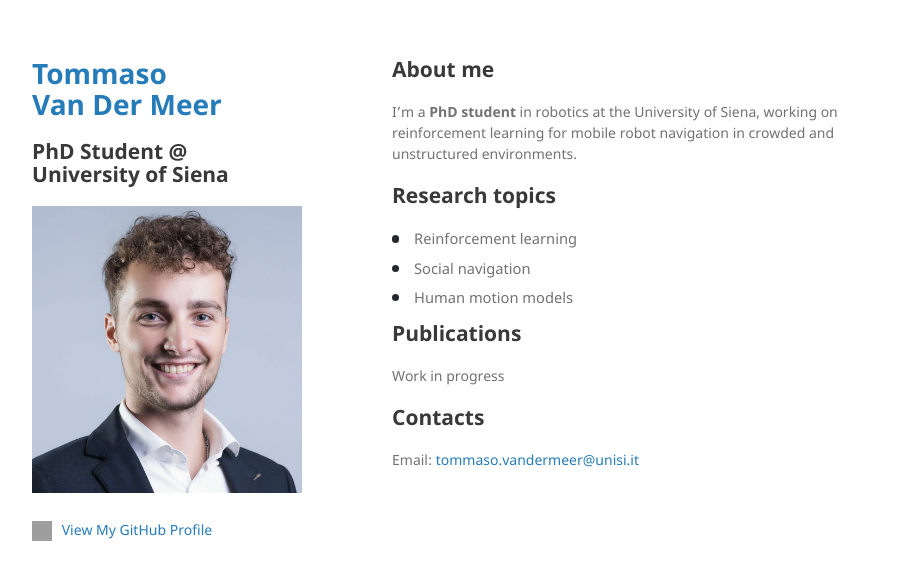
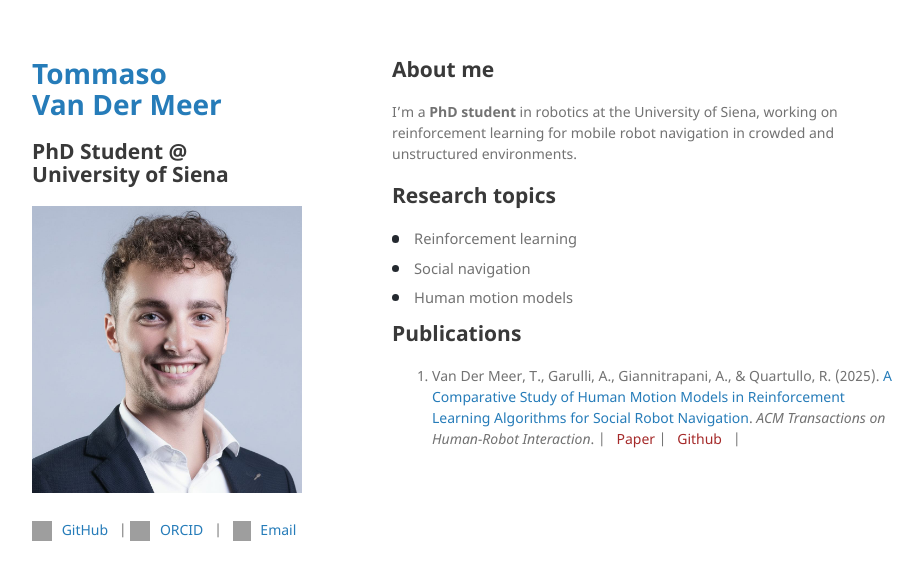
Before and after one commit to TommasoVandermeer/tommasovandermeer.github.io, a Jekyll site: the page built from index.md, in a window 1280 px wide. Shown: the top 580 px of the page, without its empty margins (178-1100 px from the left). Built offline with Jekyll 4.4.1, drawn with Linux system fonts in a browser that asks for light colours; the repository's description, which GitHub fills in, is left out; grey boxes are pictures that could not be loaded.

Commit message:
add publications

```diff
--- a/_config.yml
+++ b/_config.yml
@@ -30,7 +30,7 @@ baseurl: "" # the subpath of your site, e.g. /blog
 url: "https://tommasovandermeer.github.io" # the base hostname & protocol for your site, e.g. http://example.com
 github_username:  TommasoVandermeer
 show_downloads: false
-google_analytics: G-GKZF7DQ602
+google_analytics:
 logo: /assets/img/profile.jpeg
 
 # Build settings
--- /dev/null
+++ b/_data/citations.csv
@@ -0,0 +1,2 @@
+Authors,Title,Publication,Volume,Number,Pages,Year,Publisher,Link,Github
+"Van Der Meer, Tommaso; Garulli, Andrea; Giannitrapani, Antonio; Quartullo, Renato; ",A Comparative Study of Human Motion Models in Reinforcement Learning Algorithms for Social Robot Navigation,ACM Transactions on Human-Robot Interaction,,,,2025,"ACM New York, NY",https://doi.org/10.1145/3746463,https://github.com/TommasoVandermeer/Social-Navigation-PyEnvs
--- /dev/null
+++ b/_includes/publications.html
@@ -0,0 +1,226 @@
+{% assign pub_list = site.data.citations | sort: "Year" | reverse %}
+{% assign style = include.style | downcase | default: "apa" %}
+{% assign include_link = include.link %}
+
+{% if include.venue %}
+  {% assign venues = include.venue | downcase | split: ";" %}
+{% endif %}
+
+{% if include.venue_exclude %}
+  {% assign venues_exclude = include.venue_exclude | downcase | split: ";" %}
+{% endif %}
+
+{% if include.year %}
+  {% assign years = include.year | split: ";" %}
+{% endif %}
+
+{% if include.title_search %}
+  {% assign searchterms = include.title_search | downcase | split: ";" %}
+{% endif %}
+
+{% if include.venue_search %}
+  {% assign venue_searchterms = include.venue_search | downcase | split: ";" %}
+{% endif %}
+
+{% if include.venue_search_exclude %}
+  {% assign venue_searchterms_exclude = include.venue_search_exclude | downcase | split: ";" %}
+{% endif %}
+
+{% if include.author %}
+  {% assign authors = include.author | downcase | split: ";" %}
+{% endif %}
+
+{% assign counter = 0 %}
+
+
+<ol>
+{% for citation in pub_list %}
+  {% if include.venue %}
+    {% assign publication = citation.Publication | downcase %}
+    {% if venues contains publication %}
+      {% assign is_venue = true %}
+    {% else %}
+      {% assign is_venue = false %}
+    {% endif %}
+  {% else %}
+    {% assign is_venue = true %}
+  {% endif %}
+
+  {% if include.venue_exclude %}
+    {% assign publication = citation.Publication | downcase %}
+    {% if venues_exclude contains publication %}
+      {% assign is_venue = false %}
+    {% else %}
+      {% assign is_venue = true %}
+    {% endif %}
+  {% else %}
+    {% assign is_venue = true %}
+  {% endif %}
+
+  {% if include.year %}
+    {% if years contains citation.Year %}
+      {% assign is_year = true %}
+    {% else %}
+      {% assign is_year = false %}
+    {% endif %}
+  {% else %}
+    {% assign is_year = true %}
+  {% endif %}
+
+  {% if include.title_search %}
+    {% assign title = citation.Title | downcase %}
+    {% assign is_search = false %}
+    {% for term in searchterms %}
+      {% if title contains term %}
+        {% assign is_search = true %}
+      {% endif %}
+    {% endfor %}
+  {% else %}
+    {% assign is_search = true %}
+  {% endif %}
+
+  {% if include.venue_search %}
+    {% assign venue = citation.Publication | downcase %}
+    {% assign is_venue_search = false %}
+    {% for term in venue_searchterms %}
+      {% if venue contains term %}
+        {% assign is_venue_search = true %}
+      {% endif %}
+    {% endfor %}
+  {% else %}
+    {% assign is_venue_search = true %}
+  {% endif %}
+
+  {% if include.venue_search_exclude %}
+    {% assign venue = citation.Publication | downcase %}
+    {% assign is_venue_search_exclude = true %}
+    {% for term in venue_searchterms_exclude %}
+      {% if venue contains term %}
+        {% assign is_venue_search_exclude = false %}
+      {% endif %}
+    {% endfor %}
+  {% else %}
+    {% assign is_venue_search_exclude = true %}
+  {% endif %}
+
+  {% if include.author %}
+    {% capture citation_Authors %}
+      {% for element in citation %}
+        {% if forloop.first %}
+          {{ element[1] }}
+        {% endif %}
+      {% endfor %}
+    {% endcapture %}
+    {% assign author_list = citation_Authors | downcase %}
+    {% assign is_author = false %}
+    {% for author in authors %}
+      {% if author_list contains author %}
+        {% assign is_author = true %}
+      {% endif %}
+    {% endfor %}
+  {% else %}
+    {% assign is_author = true %}
+  {% endif %}
+
+  {% if is_venue and is_year and is_search and is_author and is_venue_search and is_venue_search_exclude %}
+    {% capture citation_Authors %}
+      {% for element in citation %}
+        {% if forloop.first %}
+          {{ element[1] }}
+        {% endif %}
+      {% endfor %}
+    {% endcapture %}
+
+    {% assign size = citation_Authors | size | minus: 2 %}
+    {% assign pub_authors = citation_Authors | slice: 0, size | split: ";" %}
+
+
+    {% assign last_names = "" %}
+    {% assign first_names = "" %}
+    {% for name in pub_authors %}
+      {% assign first_last = name | split: "," %}
+      {% assign first_names = first_names | append: first_last[1] %}
+      {% assign last_names = last_names | append: first_last[0] %}
+      {% if forloop.last == false %}
+        {% assign last_names = last_names | append: ";" %}
+        {% assign first_names = first_names | append: ";" %}
+      {% endif %}
+    {% endfor %}
+    {% assign first_names = first_names | split: ";" %}
+    {% assign last_names = last_names | split: ";" %}
+
+    {% assign formatted_author_list = "" %}
+
+    {% if style == "mla" or style == "chicago" %}
+      {% for first_name in first_names %}
+        {% if forloop.first == true %}
+          {% assign formatted_author_list = formatted_author_list | append: last_names[forloop.index0] | append: ", " | append: first_name | append: ";" %}
+        {% elsif forloop.first == true and forloop.last == true %}
+          {% assign formatted_author_list = formatted_author_list | append: last_names[forloop.index0] | append: ", " | append: first_name %}
+        {% elsif forloop.last == true %}
+          {% assign formatted_author_list = formatted_author_list | append: first_name | append: " " | append: last_names[forloop.index0] %}
+        {% else %}
+          {% assign formatted_author_list = formatted_author_list | append: first_name | append: " " | append: last_names[forloop.index0] | append: ";" %}
+        {% endif %}
+      {% endfor %}
+    {% elsif style == "apa" or style == "harvard" or style == "vancouver"%}
+      {% for first_name in first_names %}
+        {% assign first_initial = first_name | slice: 1 %}
+        {% assign formatted_author_list = formatted_author_list | append: last_names[forloop.index0] | append: ", " | append: first_initial %}
+        {% if style == "apa" or style == "harvard" %}
+          {% assign formatted_author_list = formatted_author_list | append: "." %}
+        {% endif %}
+        {% if forloop.last == false %}
+          {% assign formatted_author_list = formatted_author_list | append: ";" %}
+        {% endif %}
+      {% endfor %}
+    {% endif %}
+
+    {% if include_link==true %}
+      {% assign url = citation.Title | cgi_escape | prepend: "https://scholar.google.com/scholar?q=" %}
+      {% capture title_link %}<a href="{{ url }}">{{citation.Title}}</a>{% endcapture %}
+    {% else %}
+      {% assign title_link = citation.Title %}
+    {% endif %}
+
+    {% if style == "mla" %}
+      <li>
+        {{ formatted_author_list | split: ";" | array_to_sentence_string }}. "{{ title_link }}." <em>{{citation.Publication}}</em> ({{citation.Year}}).
+      </li>
+    {% elsif style == "apa" %}
+      <li>
+        {{ formatted_author_list | split: ";" | array_to_sentence_string: "&"}} ({{citation.Year}}). {{ title_link }}. <em>{{citation.Publication}}</em>.
+        {% if citation.Link  or citation.Github %}
+          {% if citation.Link %}
+            | &nbsp; <a href="{{ citation.Link }}" target="_blank" style="color: #A52A2A;">Paper</a>
+          {% endif %}
+          {% if citation.Github %}
+          | &nbsp; <a href="{{ citation.Github }}" target="_blank" style="color: #A52A2A;">Github</a>
+          {% endif %}
+          &nbsp; |
+        {% endif %}
+      </li>
+    {% elsif style == "chicago" %}
+      <li>
+        {{ formatted_author_list | split: ";" | array_to_sentence_string }}. "{{ title_link }}." <em>{{citation.Publication}}</em> ({{citation.Year}}).
+      </li>
+    {% elsif style == "harvard" %}
+      <li>
+        {{ formatted_author_list | split: ";" | array_to_sentence_string }}, {{citation.Year}}. {{ title_link }}. <em>{{citation.Publication}}</em>.
+      </li>
+    {% elsif style == "vancouver" %}
+      <li>
+        {{ formatted_author_list | split: ";" | join: ", " }}. {{ title_link }}. {{citation.Publication}}. {{citation.Year}}.
+      </li>
+    {% endif %}
+
+    {% if include.limit %}
+      {% assign counter = counter | plus: 1 %}
+      {% if counter == include.limit %}
+        {% break %}
+      {% endif %}
+    {% endif %}
+
+  {% endif %}
+{% endfor %}
+</ol>
--- a/_layouts/default.html
+++ b/_layouts/default.html
@@ -37,9 +37,23 @@
         <p class="view">
           <a href="{{ site.github.owner_url }}" target="_blank">
             <img src="https://github.githubassets.com/images/modules/logos_page/GitHub-Mark.png"
-                alt="GitHub logo"
-                style="width:20px;height:20px;vertical-align:middle;margin-right:6px;">
-            View My GitHub Profile
+              alt="GitHub logo"
+              style="width:20px;height:20px;vertical-align:middle;margin-right:6px;">
+            GitHub
+          </a>
+          &nbsp; |
+          <a href="https://orcid.org/0009-0008-2448-4472" target="_blank">
+            <img src="https://orcid.org/sites/default/files/images/orcid_16x16.png"
+              alt="ORCID logo"
+              style="width:20px;height:20px;vertical-align:middle;margin-right:6px;">
+            ORCID
+          </a>
+          &nbsp; | &nbsp;
+          <a href="mailto:tommaso.vandermeer@unisi.it" target="_blank">
+            <img src="https://upload.wikimedia.org/wikipedia/commons/4/4e/Gmail_Icon.png"
+              alt="Gmail logo"
+              style="width:18px;height:20px;vertical-align:middle;margin-right:6px;">
+            Email
           </a>
         </p>
 
--- a/index.md
+++ b/index.md
@@ -16,7 +16,4 @@ I’m a <b>PhD student</b> in robotics at the University of Siena, working on re
 </ul>
 
 <h2>Publications</h2>
-Work in progress
-
-<h2>Contacts</h2>
-Email: <a href="mailto:tommaso.vandermeer@unisi.it">tommaso.vandermeer@unisi.it</a>
+{% include publications.html link=true style="apa" %}
```
Also changed, not shown: Gemfile (+9 -5 lines).
